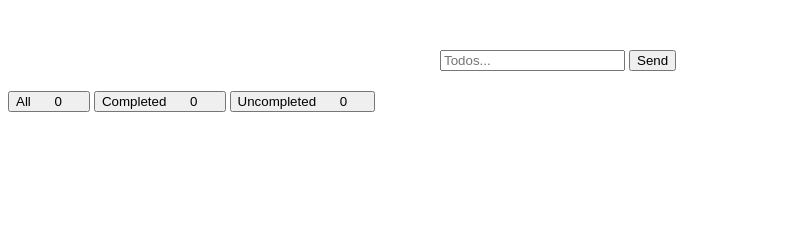
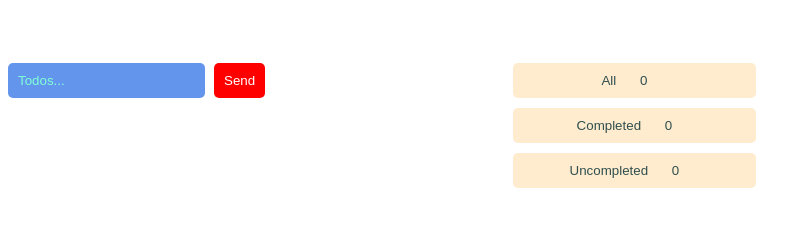
Before and after one commit to Ahmadjon0125/4-5-hometask-js, a plain HTML site: page index.html in a window 1280 px wide. Shown: the whole page, without its empty margins (0-811 px from the left). Drawn offline with Linux system fonts and the light colour scheme.

Commit message:
add css styles

```diff
--- a/css/main.css
+++ b/css/main.css
@@ -5,16 +5,64 @@
 	margin: 50px auto;
 }
 
+.js-input {
+	outline: transparent;
+	border: aqua;
+	border-radius: 5px;
+	background-color: cornflowerblue;
+	padding: 10px;
+	color: white;
+}
+.js-input::placeholder{
+	color: aquamarine;
+}
+
 ul {
-	width: 400px;
-	margin: -30px auto;
+	width: 300px;
+	margin: 0 auto;
 }
 
 li {
+	background-color: aqua;
+	border-radius: 5px;
 	display: flex;
 	align-items: center;
+	margin-bottom: 5px;
 }
 
 span {
 	margin: 5px 20px;
 }
+
+.javascript {
+	display: flex;
+	align-items: flex-start;
+}
+
+.buttons {
+	width: 20%;
+	display: flex;
+	flex-direction: column;
+	margin-left: 100px;
+	margin-top: 50px;
+}
+
+.btn {
+	background-color: red;
+	color: white;
+	border: transparent;
+	padding: 10px;
+	border-radius: 5px;
+}
+button {
+	background-color: blanchedalmond;
+	color: darkslategray;
+	margin: 5px;
+	border:antiquewhite;
+	padding: 10px 0;
+	border-radius: 5px;
+}
+
+.delete-btn {
+	padding: 10px;
+}
--- a/index.html
+++ b/index.html
@@ -8,18 +8,21 @@
 	<link rel="stylesheet" href="./css/main.css">
 </head>
 <body>
+	<div class="javascript">
+		<div class="right">
 			<form class="js-form" method="post" autocomplete="off ">
 				<input class="js-input" type="text" placeholder="Todos..." aria-label="write something">
-		<button type="submit">Send</button>
+				<button class="btn" type="submit">Send</button>
 			</form>
-
 			<ul class="js-list">
-
 			</ul>
-
+		</div>
+		<div class="buttons">
 			<button type="button">All  <span class="js-all">0</span></button>
 			<button type="button">Completed  <span class="js-comp">0</span></button>
 			<button type="button">Uncompleted  <span class="js-uncomp">0</span></button>
+		</div>
+	</div>
 	<script src="./js/main.js"></script>
 </body>
 </html>
```
Lines whose indentation alone changed are shown as unchanged.
